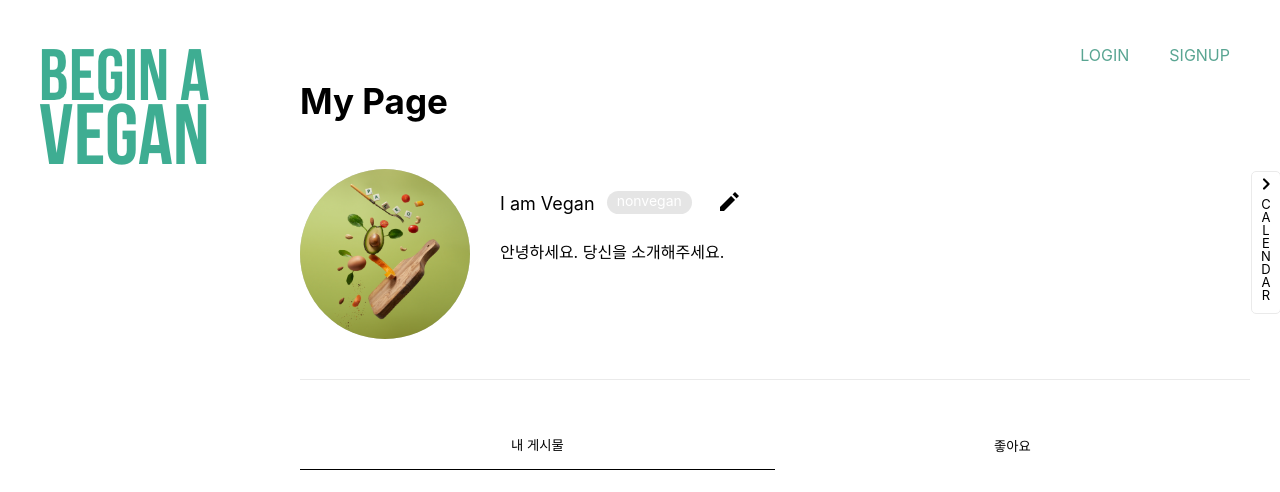
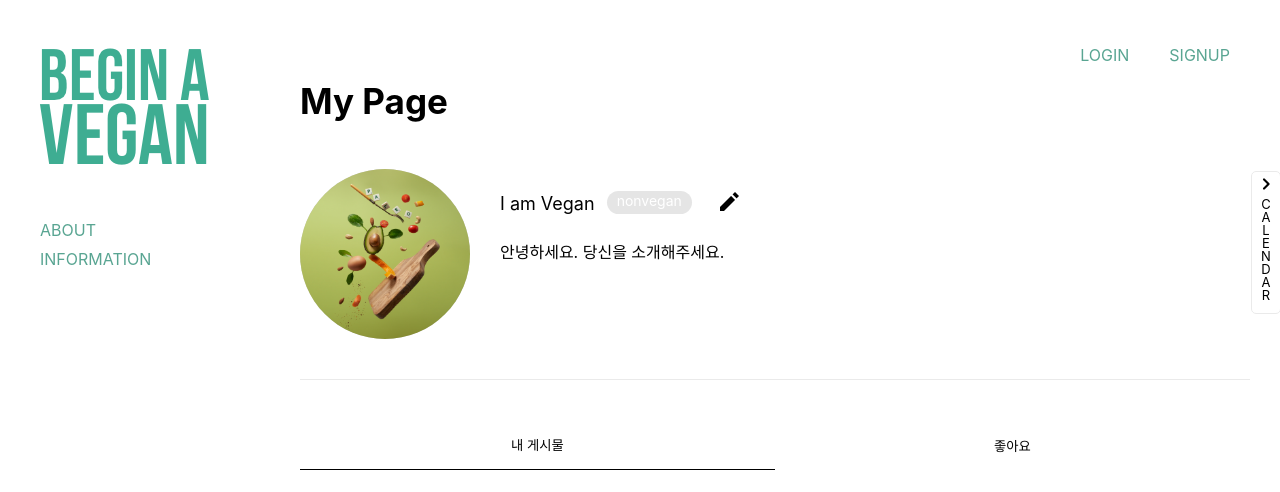
Before and after one commit to leewol/Begin-A-Vegan, a Next.js app in the folder front/: page /mypage in a window 1280 px wide. Shown: the top 492 px of the page. Built offline with nearby package versions, Linux system fonts and the light colour scheme; no server answers.

Commit message:
[ADD] import Nav (mypage)

```diff
--- a/front/pages/mypage.js
+++ b/front/pages/mypage.js
@@ -9,6 +9,7 @@ import sample from "../public/sample_profile.jpg";
 import edit from "../public/edit_icon.png";
 import arrowRight from "../public/arrow_right.png";
 import Header from "../components/Header";
+import Nav from "../components/Nav";
 import styles from "../styles/mypage.module.css";
 import { useUserState } from "../lib/userContext";
 
@@ -101,6 +102,7 @@ export default function MyPage() {
   return (
     <div>
       <Header></Header>
+			<Nav></Nav>
       <div className={styles.layout}>
         <div className={styles.mypage_layout}>
           <h3 className={styles.titleA}>My Page</h3>
```
